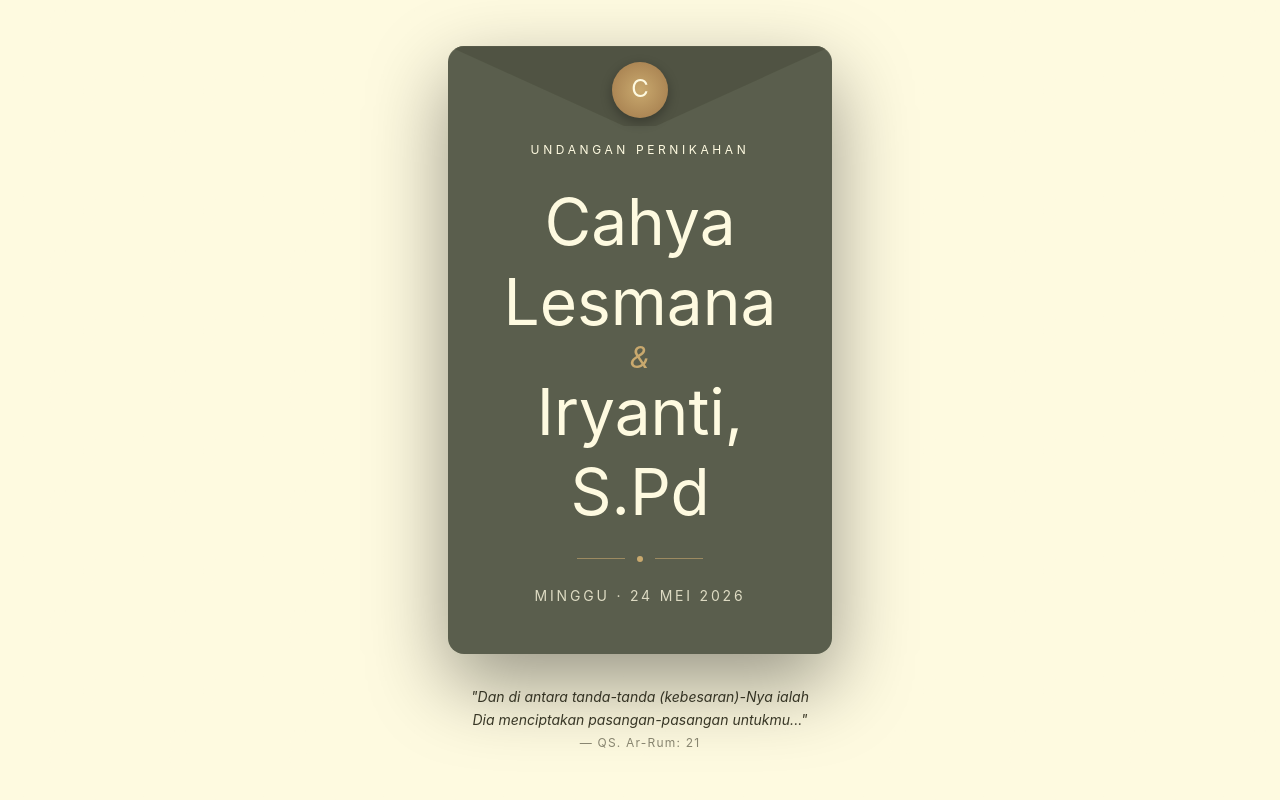
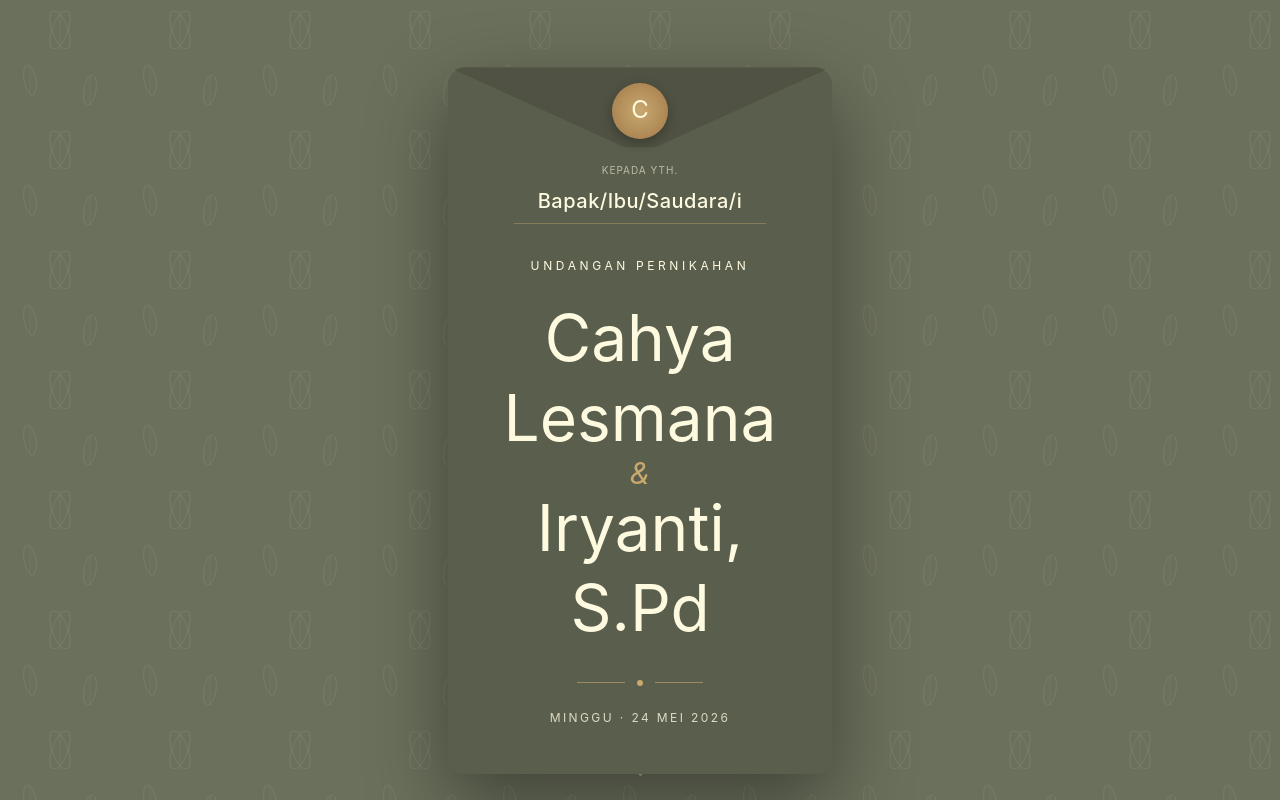
Before and after one commit to yudsetiawann/inv-web-cahya-iryanti, a Next.js app: page / in a window 1280 px wide. Shown: the top 800 px of the page. Built offline with nearby package versions, Linux system fonts and the light colour scheme.

Commit message:
Add the name of the target person

```diff
--- a/components/Cover.tsx
+++ b/components/Cover.tsx
@@ -2,10 +2,25 @@
 
 import { motion } from "framer-motion";
 import { ChevronDown } from "lucide-react";
+import { useState, useEffect } from "react";
 
 export default function HeroSection() {
+  const [guestName, setGuestName] = useState("");
+  const [isMounted, setIsMounted] = useState(false);
+
+  useEffect(() => {
+    // eslint-disable-next-line react-hooks/set-state-in-effect
+    setIsMounted(true);
+    // Mengambil parameter '?to=' dari URL saat komponen dimuat
+    const params = new URLSearchParams(window.location.search);
+    const to = params.get("to");
+    if (to) {
+      setGuestName(to);
+    }
+  }, []);
+
   return (
-    <section className="relative min-h-screen flex flex-col items-center justify-center section-olive overflow-hidden px-6">
+    <section className="relative min-h-screen flex flex-col items-center justify-center bg-[#6b705c] overflow-hidden px-6">
       {/* Background botanical pattern */}
       <div className="absolute inset-0 opacity-10">
         <svg width="100%" height="100%" xmlns="http://www.w3.org/2000/svg">
@@ -94,7 +109,7 @@ export default function HeroSection() {
         initial={{ opacity: 0, scale: 0.85, y: 30 }}
         animate={{ opacity: 1, scale: 1, y: 0 }}
         transition={{ duration: 1.2, ease: [0.22, 1, 0.36, 1] }}
-        className="relative z-10 w-full max-w-sm mx-auto"
+        className="relative z-10 w-full max-w-sm mx-auto mt-10"
       >
         {/* Envelope card */}
         <div
@@ -135,13 +150,33 @@ export default function HeroSection() {
           </motion.div>
 
           {/* Content */}
-          <div className="pt-24 pb-12 px-8 text-center">
+          <div className="pt-24 pb-12 px-8 text-center flex flex-col items-center">
+            {/* --- BAGIAN NAMA TAMU --- */}
+            <motion.div
+              initial={{ opacity: 0, y: 10 }}
+              animate={{ opacity: 1, y: 0 }}
+              transition={{ delay: 0.5, duration: 0.8 }}
+              className="mb-8 w-full"
+            >
+              <p className="font-sans text-[#fefae0] text-[10px] tracking-widest uppercase opacity-60 mb-2">
+                Kepada Yth.
+              </p>
+              <div className="min-h-[40px] flex items-center justify-center">
+                <p className="font-serif text-[#fefae0] text-lg md:text-xl font-medium tracking-wide border-b border-[#c9a96e]/40 pb-2 px-6">
+                  {/* Menghindari hydration error dengan isMounted, fallback jika nama tidak diisi */}
+                  {isMounted
+                    ? guestName || "Bapak/Ibu/Saudara/i"
+                    : "Bapak/Ibu/Saudara/i"}
+                </p>
+              </div>
+            </motion.div>
+
             {/* Invitation label */}
             <motion.p
               initial={{ opacity: 0, y: 10 }}
               animate={{ opacity: 1, y: 0 }}
               transition={{ delay: 0.6, duration: 0.8 }}
-              className="font-sans text-[#fefae0] tracking-[0.3em] text-xs uppercase opacity-70 mb-6"
+              className="font-sans text-[#fefae0] tracking-[0.3em] text-xs uppercase opacity-50 mb-6"
             >
               Undangan Pernikahan
             </motion.p>
@@ -188,7 +223,7 @@ export default function HeroSection() {
               animate={{ opacity: 1, y: 0 }}
               transition={{ delay: 1.3, duration: 0.8 }}
             >
-              <p className="font-sans text-[#fefae0] tracking-[0.2em] text-sm opacity-80">
+              <p className="font-sans text-[#fefae0] tracking-[0.2em] text-xs opacity-80">
                 MINGGU · 24 MEI 2026
               </p>
             </motion.div>
@@ -196,7 +231,7 @@ export default function HeroSection() {
         </div>
 
         {/* Quote below card */}
-        <motion.p
+        {/* <motion.p
           initial={{ opacity: 0 }}
           animate={{ opacity: 1 }}
           transition={{ delay: 1.6, duration: 1 }}
@@ -208,7 +243,7 @@ export default function HeroSection() {
           <span className="text-xs tracking-widest not-italic opacity-60">
             — QS. Ar-Rum: 21
           </span>
-        </motion.p>
+        </motion.p> */}
       </motion.div>
 
       {/* Scroll cue */}
@@ -216,16 +251,16 @@ export default function HeroSection() {
         initial={{ opacity: 0 }}
         animate={{ opacity: 1 }}
         transition={{ delay: 2, duration: 1 }}
-        className="absolute bottom-10 left-1/2 -translate-x-1/2 flex flex-col items-center gap-2"
+        className="absolute bottom-6 left-1/2 -translate-x-1/2 flex flex-col items-center gap-2"
       >
-        <span className="font-sans text-[#fefae0] text-xs tracking-[0.3em] uppercase opacity-50">
+        <span className="font-sans text-[#fefae0] text-[10px] tracking-[0.3em] uppercase opacity-50">
           Scroll
         </span>
         <motion.div
           animate={{ y: [0, 6, 0] }}
           transition={{ repeat: Infinity, duration: 1.5, ease: "easeInOut" }}
         >
-          <ChevronDown size={18} className="text-[#fefae0] opacity-50" />
+          <ChevronDown size={16} className="text-[#fefae0] opacity-50" />
         </motion.div>
       </motion.div>
     </section>
```
